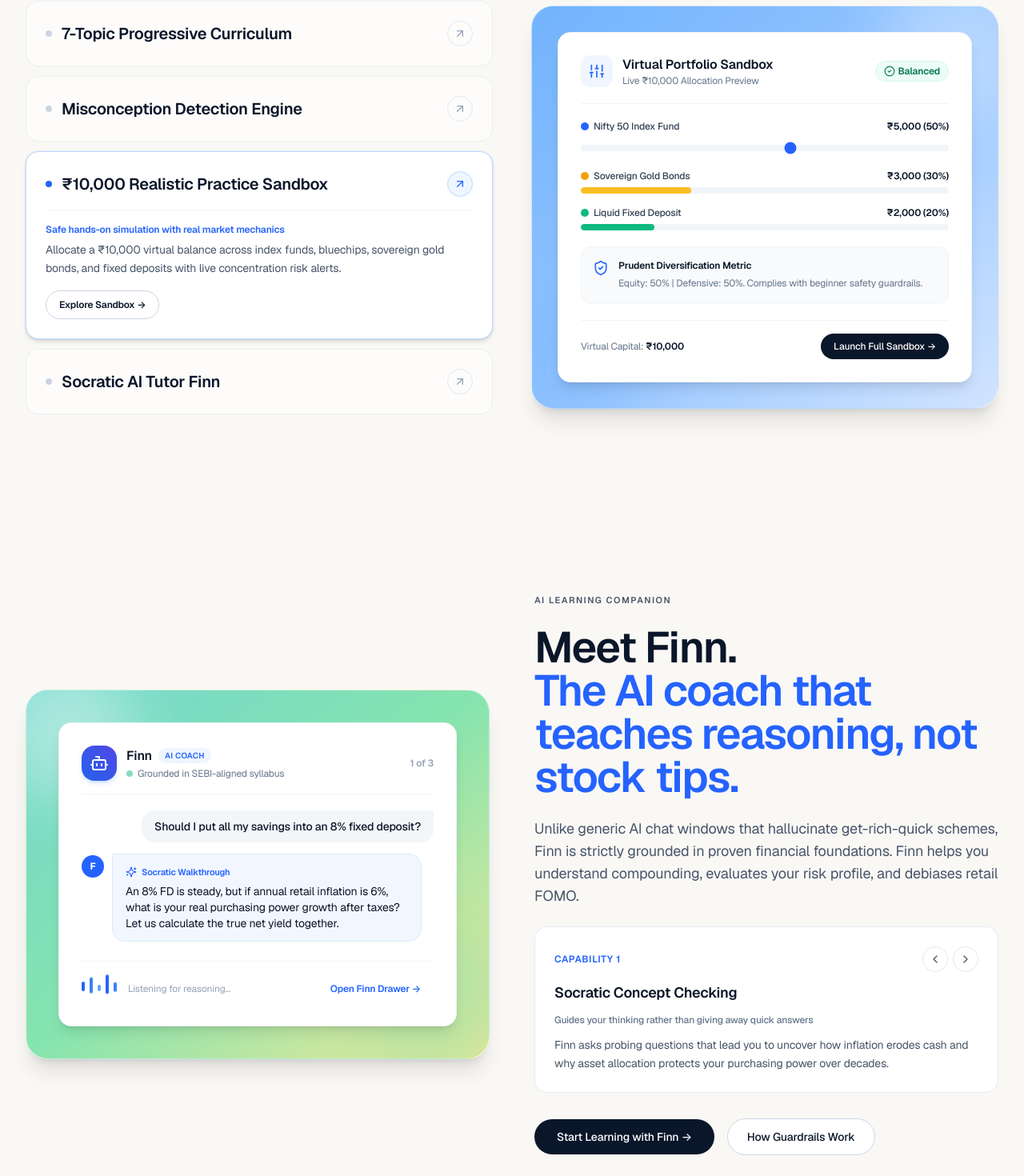
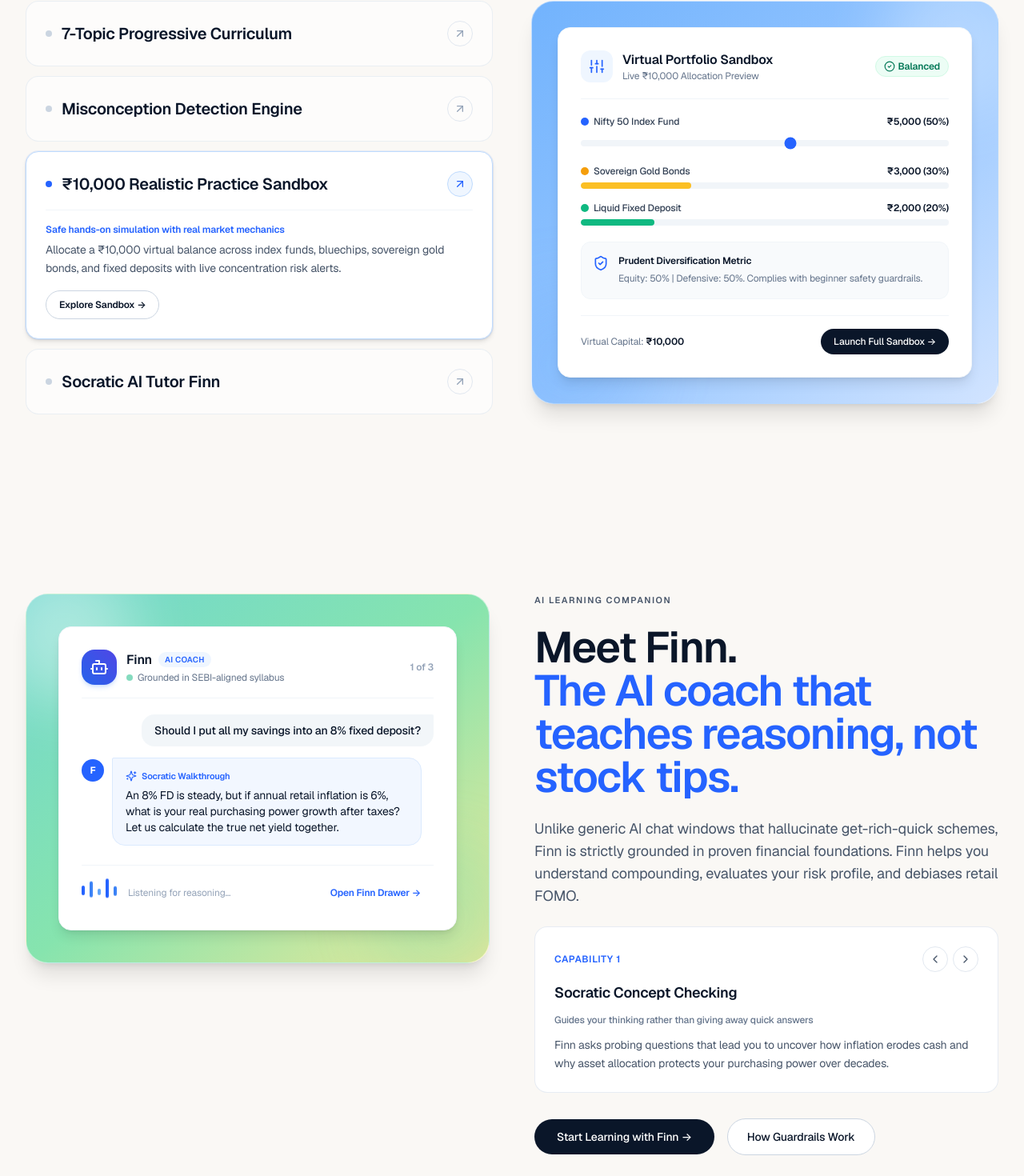
Before and after one commit to govardhanprabhavathi/todirect, a Next.js app: page / in a window 1280 px wide. Shown: the part 2755-4225 px from the top of the page at 80% size. Built offline with nearby package versions, Linux system fonts and the light colour scheme.

Commit message:
style: align AI spotlight card top boundary with headline text

```diff
--- a/src/components/home/AIAssistantSpotlight.tsx
+++ b/src/components/home/AIAssistantSpotlight.tsx
@@ -63,7 +63,7 @@ export function AIAssistantSpotlight() {
 
   return (
     <section className="py-20 sm:py-28 px-4 sm:px-6 lg:px-8 max-w-7xl mx-auto">
-      <div className="grid grid-cols-1 lg:grid-cols-12 gap-10 lg:gap-14 items-center">
+      <div className="grid grid-cols-1 lg:grid-cols-12 gap-10 lg:gap-14 items-start">
         {/* Left Column: Radiant Aurora Mesh Card with Finn Preview (Matches Image 5) */}
         <div className="lg:col-span-6 order-2 lg:order-1">
           <div className="relative rounded-[28px] p-6 sm:p-10 bg-gradient-to-br from-[#71D7CE] via-[#86E4AE] to-[#F1E897] dark:from-[#064E3B] dark:via-[#0F766E] dark:to-[#1E3A8A] shadow-xl overflow-hidden border border-white/50 dark:border-white/10 transition-colors">
--- a/src/components/home/FeatureAccordion.tsx
+++ b/src/components/home/FeatureAccordion.tsx
@@ -69,7 +69,7 @@ export function FeatureAccordion() {
         </p>
       </div>
 
-      <div className="grid grid-cols-1 lg:grid-cols-12 gap-8 lg:gap-12 items-center">
+      <div className="grid grid-cols-1 lg:grid-cols-12 gap-8 lg:gap-12 items-start">
         {/* Left Column: Interactive Accordion */}
         <div className="lg:col-span-6 space-y-3">
           {features.map((feature) => {
```
